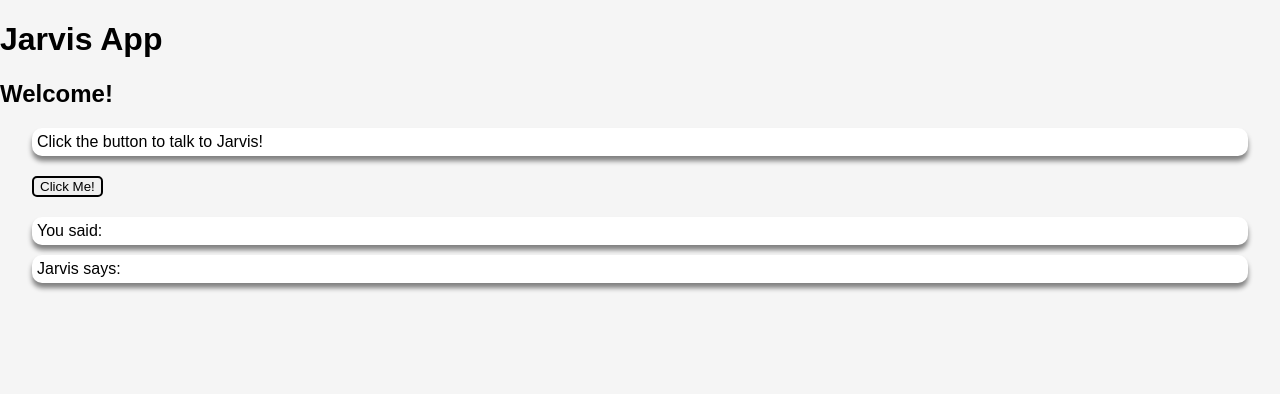
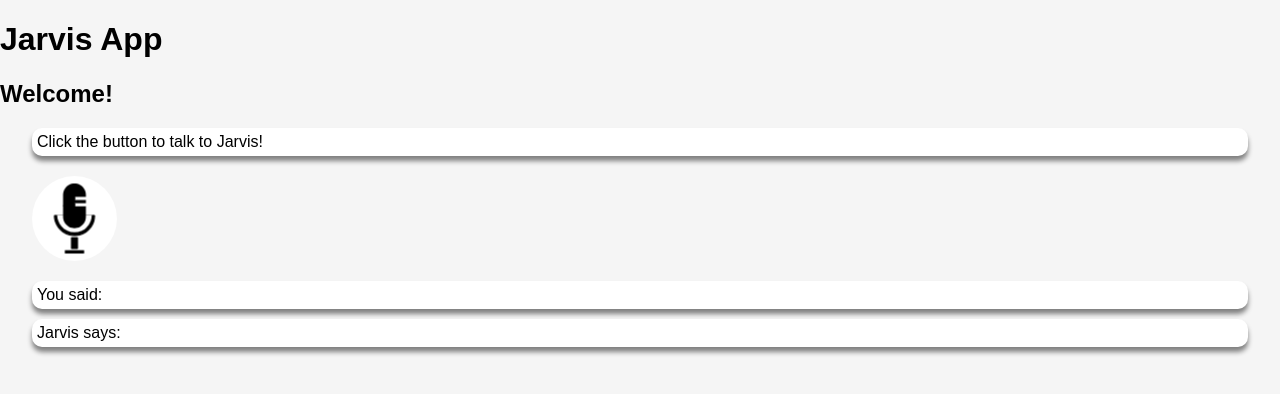
Before and after one commit to PLUGAsian/Jarvis_App, a Flask app: page / in a window 1280 px wide. Shown: the top 394 px of the page. Run offline with Flask 3, Linux system fonts and the light colour scheme.

Commit message:
Mic Button background changes properly now

```diff
--- a/static/css/styles.css
+++ b/static/css/styles.css
@@ -20,13 +20,42 @@ p{
 }
 
 .is_recording{
-    background-color: red;
+    background-position: center;
+    background-image: url("Red_Mic_Button.png");
+    margin-top: 10px;
+    margin-bottom: 10px;
+    border: none;
+    border-radius: 50%;
+    width: 85px;
+    height: 85px;
+    margin-left: 2.5%;
+    animation-name: hover;
+    animation-duration: 2s;
+    animation-iteration-count: infinite;
 }
 
-input[type="button"]{
+.not_recording{
+    background-position: center;
+    background-image: url("White_Mic_Button.png");
     margin-top: 10px;
     margin-bottom: 10px;
-    border: 2px solid black;
-    border-radius: 5px;
+    border: none;
+    border-radius: 50%;
+    width: 85px;
+    height: 85px;
     margin-left: 2.5%;
 }
+
+@keyframes hover {
+    0% {
+        transform: translateY(0px);
+    }
+
+   50% {
+        transform: translateY(-10px);
+   }
+
+    100% {
+        transform: translateY(0px);
+    }
+}
--- a/static/recorder.js
+++ b/static/recorder.js
@@ -49,18 +49,19 @@ function recordAndSend(){
     console.log("button pressed");
     if(!isRecording){
         mic_button.classList.add("is_recording");
+        mic_button.classList.remove("not_recording");
+        console.log("Mic button classList: " + mic_button.classList);
         //console.log("Recording");
         isRecording = true;
         jarvisBlock.textContent = "Jarvis is listening...";
         r.start();
-        mic_button.value = "Recording...";
         r.addEventListener('result', captureEventWithInterim);
     }
     else if(userArray.length > 0){
         //console.log("else if");
         r.removeEventListener('result', captureEventWithInterim);
         mic_button.disabled = true;
-        mic_button.classList.remove("is_recording");
+        console.log("Mic button classList: " + mic_button.classList);
         r.stop();
         isRecording = false;
         //this part below needs to wait for the recognizer
@@ -77,8 +78,11 @@ function recordAndSend(){
                 success: function(result){
                     console.log("Data received back");
                     jarvisBlock.textContent = "Jarvis says: " + result;
+                    mic_button.classList.remove("is_recording");
+                    mic_button.classList.add("not_recording");
+                    jarvisMessage = new SpeechSynthesisUtterance(result);
+                    window.speechSynthesis.speak(jarvisMessage);
                     mic_button.disabled = false;
-                    mic_button.value = "Click me!";
                 }
             });
         }
@@ -94,7 +98,7 @@ function recordAndSend(){
         isRecording = false;
         jarvisBlock.textContent = "Jarvis couldn't here you :(" + "\n Could you please try again?";
         mic_button.classList.remove("is_recording");
-        mic_button.value = "Click me!";
+        mic_button.classList.add("not_recording");
     }
 }
 
--- a/templates/index.html
+++ b/templates/index.html
@@ -7,7 +7,7 @@
 
   <p>Click the button to talk to Jarvis!</p>
 
-  <input type="button" id="jarvis-button" value="Click Me!" />
+  <input type="button" id="jarvis-button" value="I" class="not_recording"/>
 
   <p id="userWords">You said:</p>
 
```
Also changed, not shown: static/css/Red_Mic_Button.png (added), static/css/White_Mic_Button.png (added).
